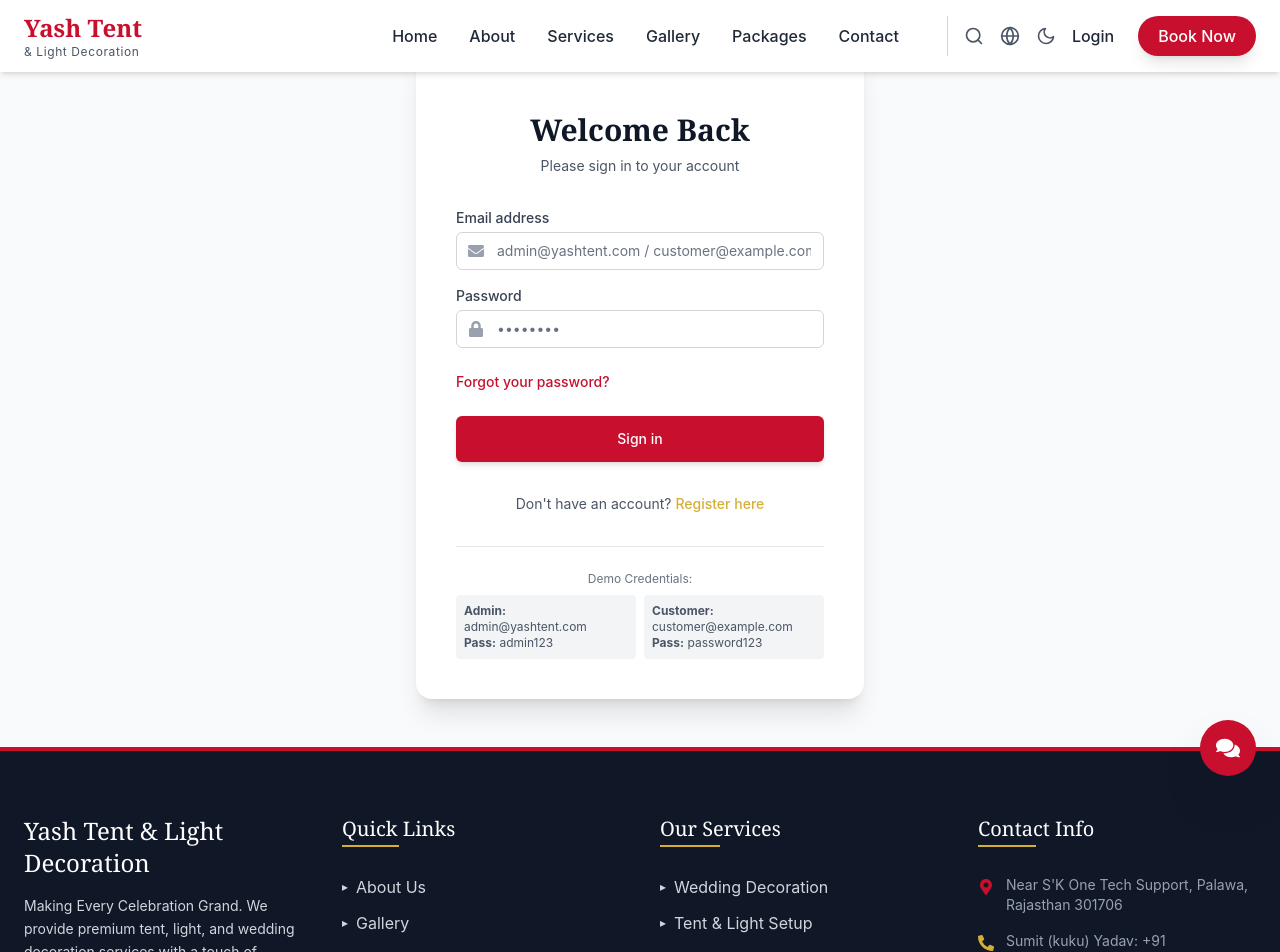
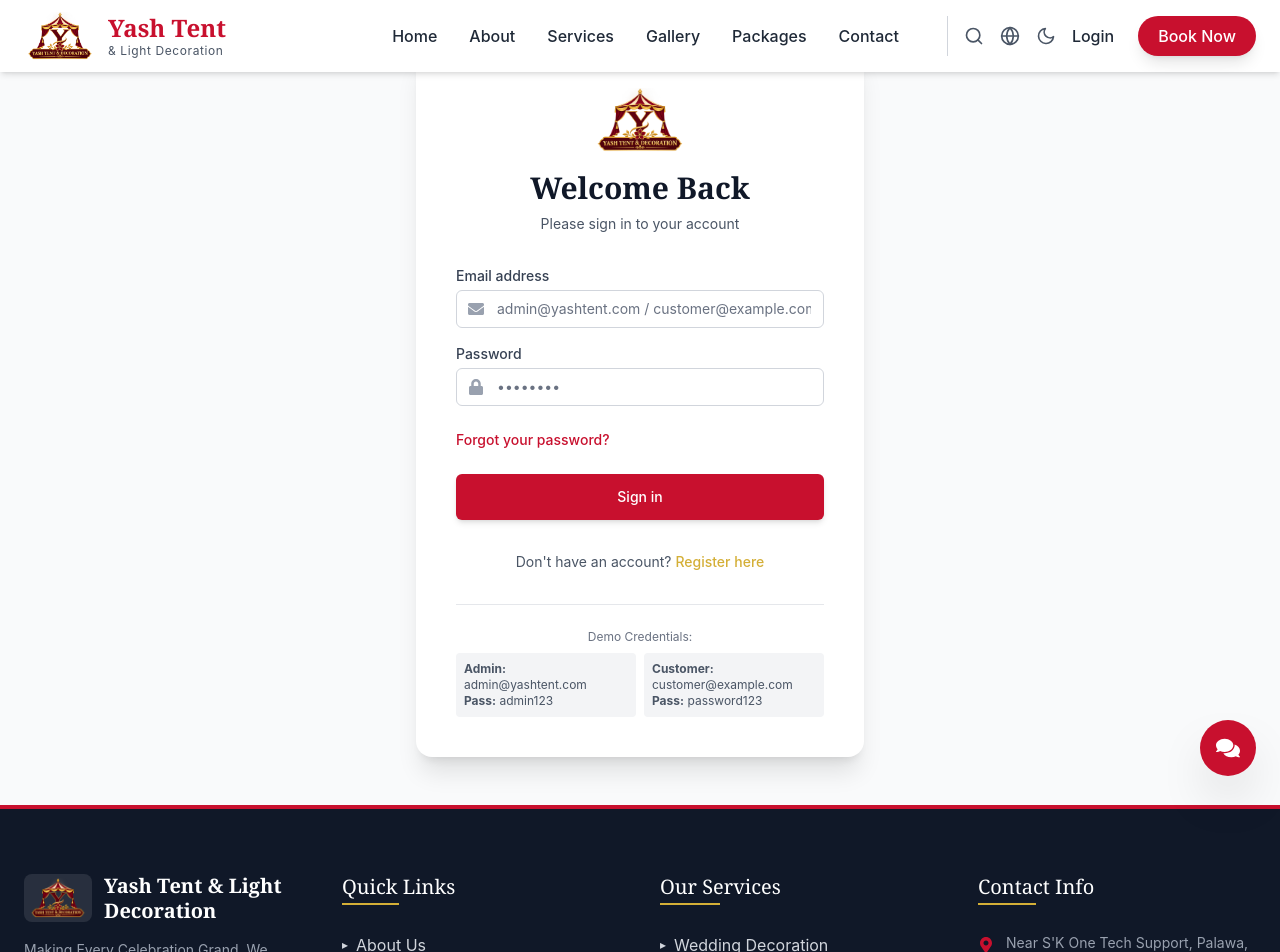
Before and after one commit to sahilyadav-01/Yash-Tent-Light-Decoration, a React (Vite) app: page /login in a window 1280 px wide. Shown: the top 952 px of the page. Built offline with nearby package versions, Linux system fonts and the light colour scheme.

Commit message:
feat: add Navbar, Footer, and Login components with site metadata updates

```diff
--- a/index.html
+++ b/index.html
@@ -2,9 +2,9 @@
 <html lang="en">
   <head>
     <meta charset="UTF-8" />
-    <link rel="icon" type="image/svg+xml" href="/favicon.svg" />
+    <link rel="icon" type="image/png" href="/logo.png" />
     <meta name="viewport" content="width=device-width, initial-scale=1.0" />
-    <title>temp-app</title>
+    <title>Yash Tent & Light Decoration | Making Every Celebration Grand</title>
   </head>
   <body>
     <div id="root"></div>
--- a/src/components/Footer.jsx
+++ b/src/components/Footer.jsx
@@ -1,5 +1,6 @@
 import { Link } from 'react-router-dom';
 import { FaFacebook, FaInstagram, FaWhatsapp, FaMapMarkerAlt, FaPhoneAlt, FaEnvelope } from 'react-icons/fa';
+import logoImg from '../assets/logo.png';
 
 const Footer = () => {
   return (
@@ -8,8 +9,17 @@ const Footer = () => {
         <div className="grid grid-cols-1 md:grid-cols-2 lg:grid-cols-4 gap-10 mb-12">
           {/* About */}
           <div>
-            <h3 className="text-2xl font-serif text-white mb-4">Yash Tent & Light Decoration</h3>
-            <p className="mb-6 text-sm leading-relaxed">
+            <div className="flex items-center gap-3 mb-4">
+              <img
+                src={logoImg}
+                alt="Yash Tent & Decoration Logo"
+                className="h-12 w-auto object-contain bg-white/10 p-1 rounded-lg"
+              />
+              <h3 className="text-xl font-serif text-white font-bold leading-tight">
+                Yash Tent &amp; Light Decoration
+              </h3>
+            </div>
+            <p className="mb-6 text-sm leading-relaxed text-gray-400">
               Making Every Celebration Grand. We provide premium tent, light, and wedding decoration services with a touch of elegance and tradition.
             </p>
             <div className="flex gap-4">
--- a/src/components/Navbar.jsx
+++ b/src/components/Navbar.jsx
@@ -6,6 +6,7 @@ import { useTranslation } from 'react-i18next';
 import { useAuthStore } from '../store/useAuthStore';
 import { useThemeStore } from '../store/useThemeStore';
 import GlobalSearch from './common/GlobalSearch';
+import logoImg from '../assets/logo.png';
 
 const Navbar = () => {
   const [isOpen, setIsOpen] = useState(false);
@@ -56,13 +57,20 @@ const Navbar = () => {
       >
         <div className="container mx-auto px-4 md:px-6 flex justify-between items-center">
           {/* Logo */}
-          <Link to="/" className="flex flex-col">
-            <span className={`text-2xl font-serif font-bold ${scrolled || !isHome ? 'text-[#C8102E]' : 'text-white'}`}>
-              Yash Tent
-            </span>
-            <span className={`text-xs tracking-wider ${scrolled || !isHome ? 'text-gray-600 dark:text-gray-400' : 'text-gray-200'}`}>
-              & Light Decoration
-            </span>
+          <Link to="/" className="flex items-center gap-3 group">
+            <img
+              src={logoImg}
+              alt="Yash Tent & Decoration Logo"
+              className="h-10 md:h-12 w-auto object-contain transition-transform duration-300 group-hover:scale-105"
+            />
+            <div className="flex flex-col">
+              <span className={`text-xl md:text-2xl font-serif font-bold leading-tight ${scrolled || !isHome ? 'text-[#C8102E]' : 'text-white'}`}>
+                Yash Tent
+              </span>
+              <span className={`text-xs tracking-wider ${scrolled || !isHome ? 'text-gray-600 dark:text-gray-400' : 'text-gray-200'}`}>
+                & Light Decoration
+              </span>
+            </div>
           </Link>
 
           {/* Desktop Nav */}
--- a/src/pages/auth/Login.jsx
+++ b/src/pages/auth/Login.jsx
@@ -5,6 +5,7 @@ import toast from 'react-hot-toast';
 import { useAuthStore } from '../../store/useAuthStore';
 import { FaEnvelope, FaLock } from 'react-icons/fa';
 import { Helmet } from 'react-helmet-async';
+import logoImg from '../../assets/logo.png';
 
 const Login = () => {
   const { register, handleSubmit, formState: { errors } } = useForm();
@@ -40,7 +41,14 @@ const Login = () => {
       <div className="min-h-[80vh] flex items-center justify-center bg-gray-50 dark:bg-gray-900 py-12 px-4 sm:px-6 lg:px-8 transition-colors">
         <div className="max-w-md w-full space-y-8 bg-white dark:bg-gray-800 p-10 rounded-2xl shadow-xl">
           <div className="text-center">
-            <h2 className="mt-6 text-3xl font-serif font-bold text-gray-900 dark:text-white">
+            <Link to="/" className="inline-block group mb-3">
+              <img
+                src={logoImg}
+                alt="Yash Tent & Decoration Logo"
+                className="h-16 w-auto mx-auto object-contain transition-transform group-hover:scale-105"
+              />
+            </Link>
+            <h2 className="text-3xl font-serif font-bold text-gray-900 dark:text-white">
               Welcome Back
             </h2>
             <p className="mt-2 text-sm text-gray-600 dark:text-gray-400">
```
